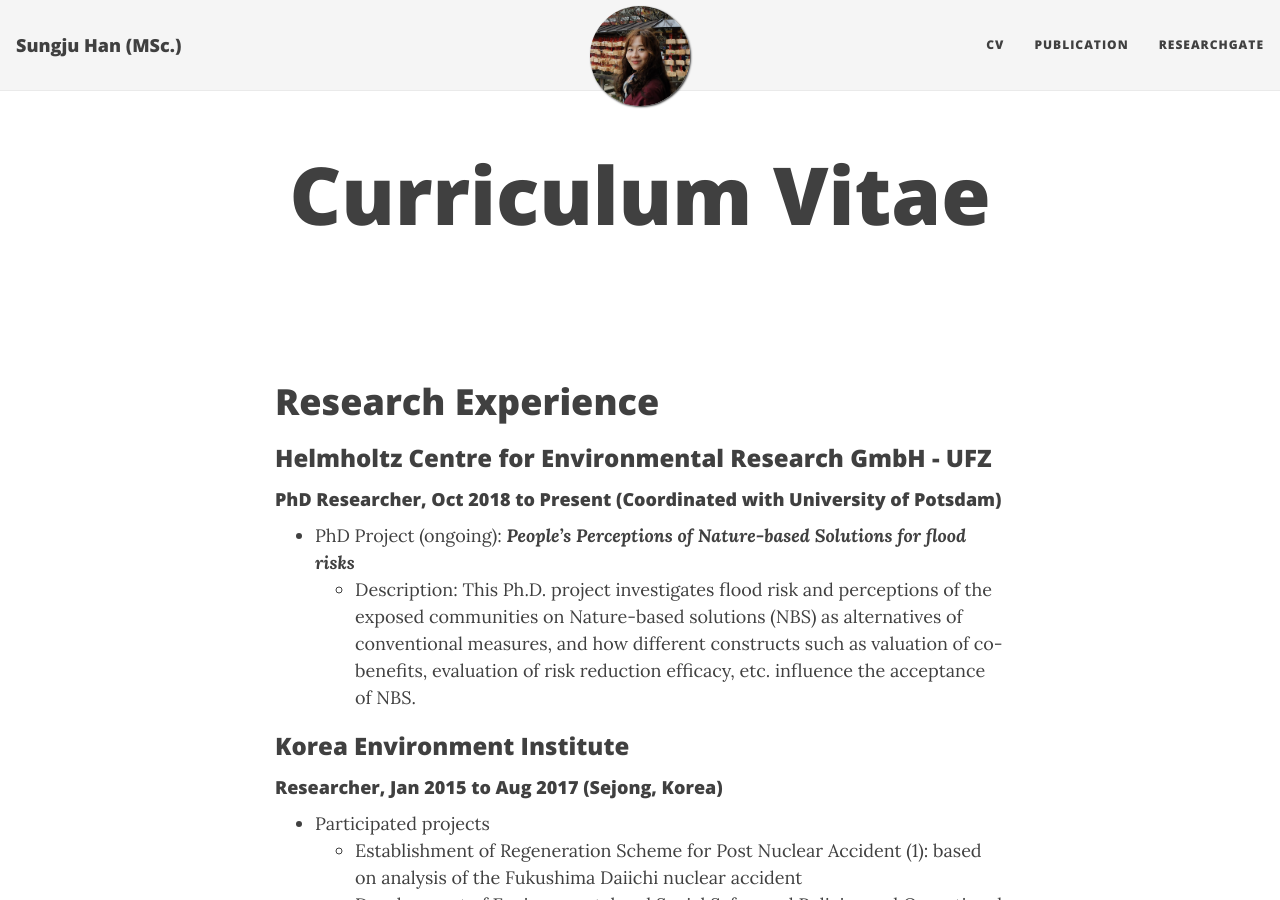
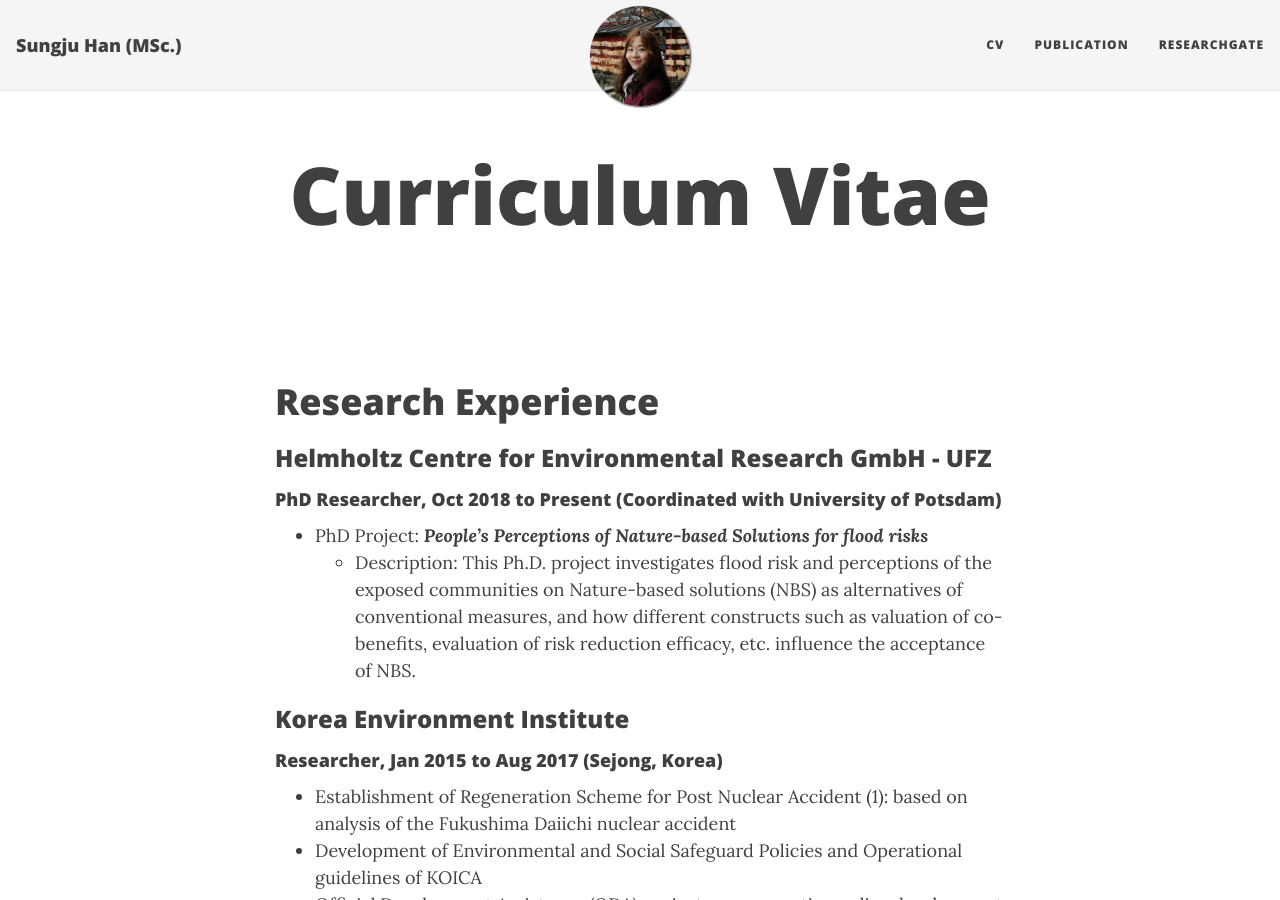
Before and after one commit to sungju-han/sungju-han.github.io, a Jekyll site: the page built from CV.md, in a window 1280 px wide and 900 px high. Built offline with Jekyll 4.4.1, drawn with Linux system fonts in a browser that asks for light colours; nearby versions of some CDN libraries.

Commit message:
Update CV.md

```diff
--- a/CV.md
+++ b/CV.md
@@ -11,15 +11,14 @@ title: Curriculum Vitae
 ### Helmholtz Centre for Environmental Research GmbH - UFZ
 #### PhD Researcher, Oct 2018 to Present (Coordinated with University of Potsdam)
 
-* PhD Project (ongoing): _**People's Perceptions of Nature-based Solutions for flood risks**_
+* PhD Project: _**People's Perceptions of Nature-based Solutions for flood risks**_
   * Description: This Ph.D. project investigates flood risk and perceptions of the exposed communities on Nature-based solutions (NBS) as alternatives of conventional measures, and how different constructs such as valuation of co-benefits, evaluation of risk reduction efficacy, etc. influence the acceptance of NBS.
 
 ### Korea Environment Institute
 #### Researcher,	Jan 2015 to Aug 2017 (Sejong, Korea)
-* Participated projects
-  * Establishment of Regeneration Scheme for Post Nuclear Accident (1): based on analysis of the Fukushima Daiichi nuclear accident
-  * Development of Environmental and Social Safeguard Policies and Operational guidelines of KOICA
-  * Official Development Assistance (ODA) projects on supporting policy development and capacity building to Paraguay, Indonesia and Vietnam with regards to the Environment Impact Assessment (EIA) and Environmental policy
+* Establishment of Regeneration Scheme for Post Nuclear Accident (1): based on analysis of the Fukushima Daiichi nuclear accident
+* Development of Environmental and Social Safeguard Policies and Operational guidelines of KOICA
+* Official Development Assistance (ODA) projects on supporting policy development and capacity building to Paraguay, Indonesia and Vietnam with regards to the Environment Impact Assessment (EIA) and Environmental policy
 <br/>
 
 
@@ -27,7 +26,6 @@ title: Curriculum Vitae
 
 ### London School of Economics and Political Sciences
 #### MSc in Local Economic Development, 2013 to 2014 (London, UK)
-
 * Dissertation: Agglomeration and the Knowledge Spillover Theory of Entrepreneurship: A multi-level analysis of new firm formation in South Korea
 * Merit Awarded
 
```
